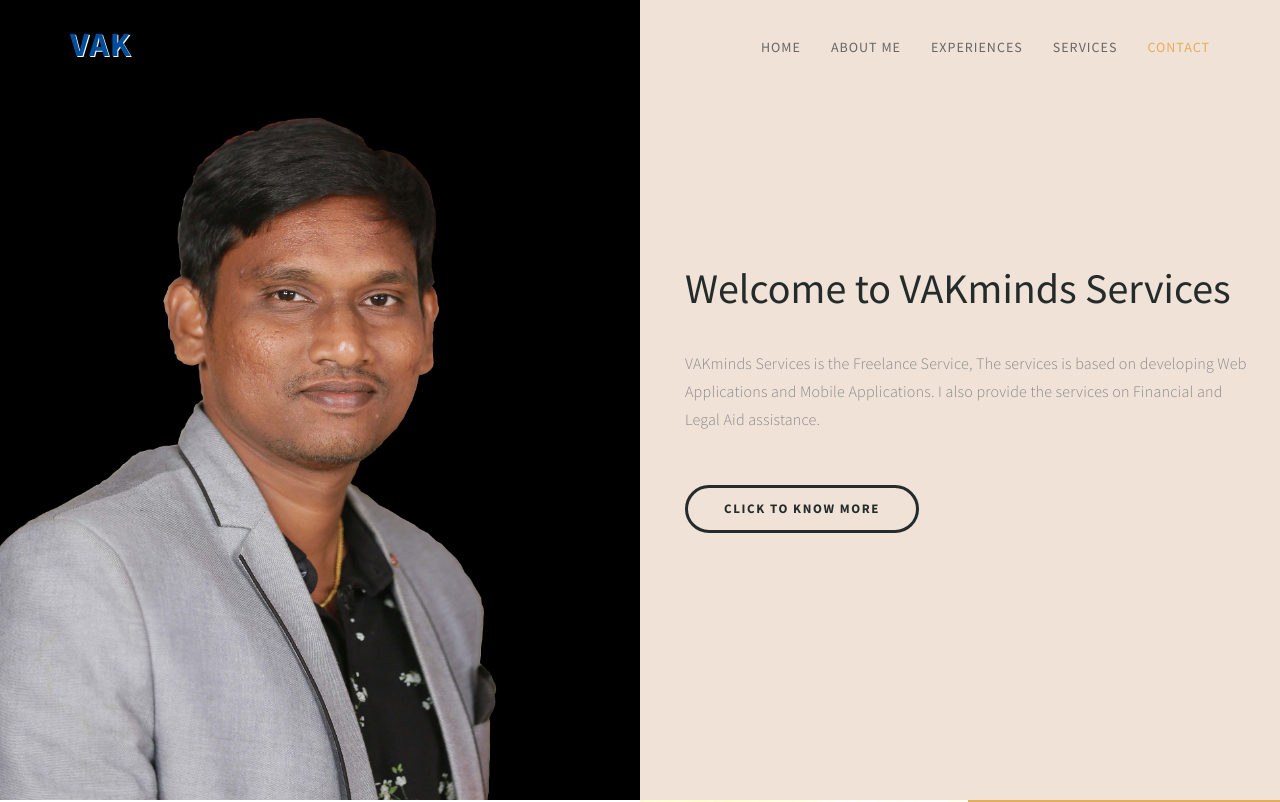
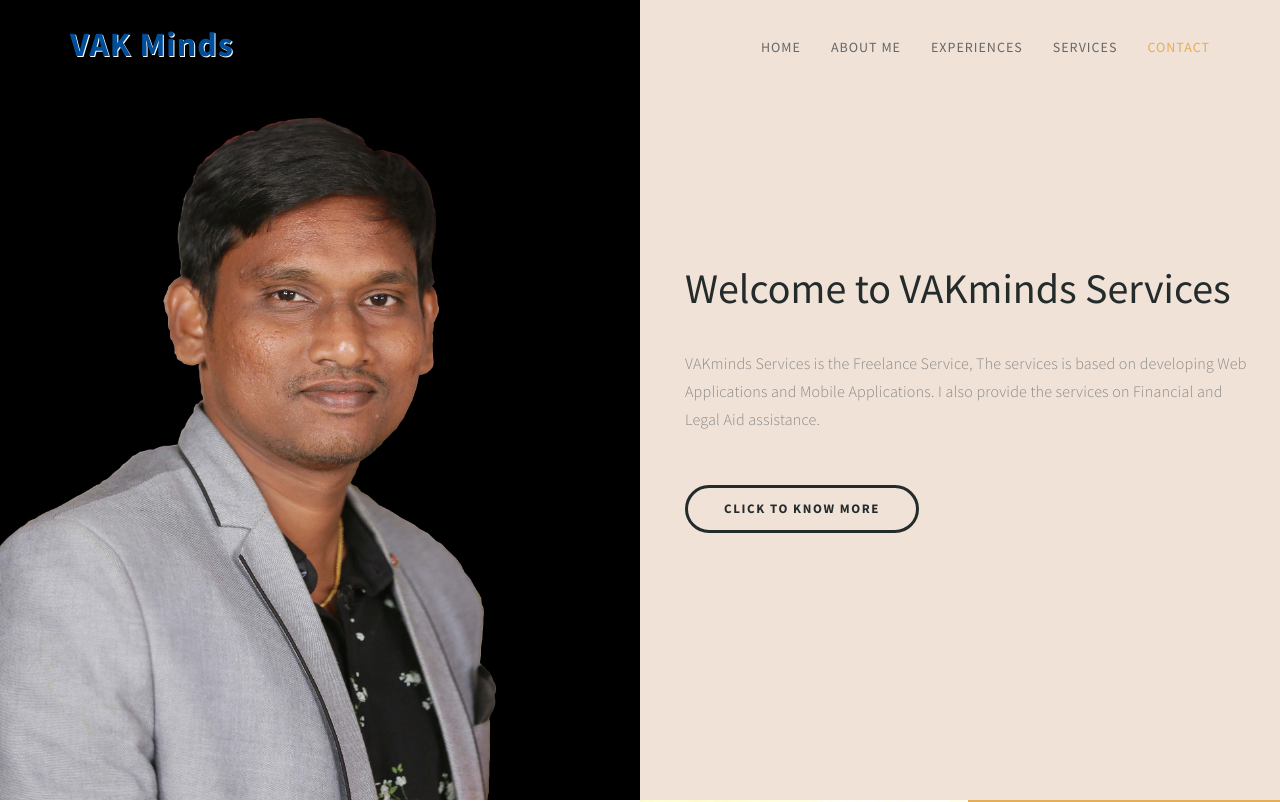
Before and after one commit to venkatkak/vakminds, a plain HTML site: page index.html in a window 1280 px wide. Shown: the top 802 px of the page. Drawn offline with Linux system fonts and the light colour scheme.

Commit message:
Updated index.html

```diff
--- a/index.html
+++ b/index.html
@@ -46,7 +46,7 @@ http://www.templatemo.com/tm-498-stimulus
                     <span class="icon icon-bar"></span>
                     <span class="icon icon-bar"></span>
                </button>
-               <a href="#" class="navbar-brand">VAK</a>
+               <a href="#" class="navbar-brand">VAK Minds</a>
           </div>
 
           <div class="collapse navbar-collapse">
```
